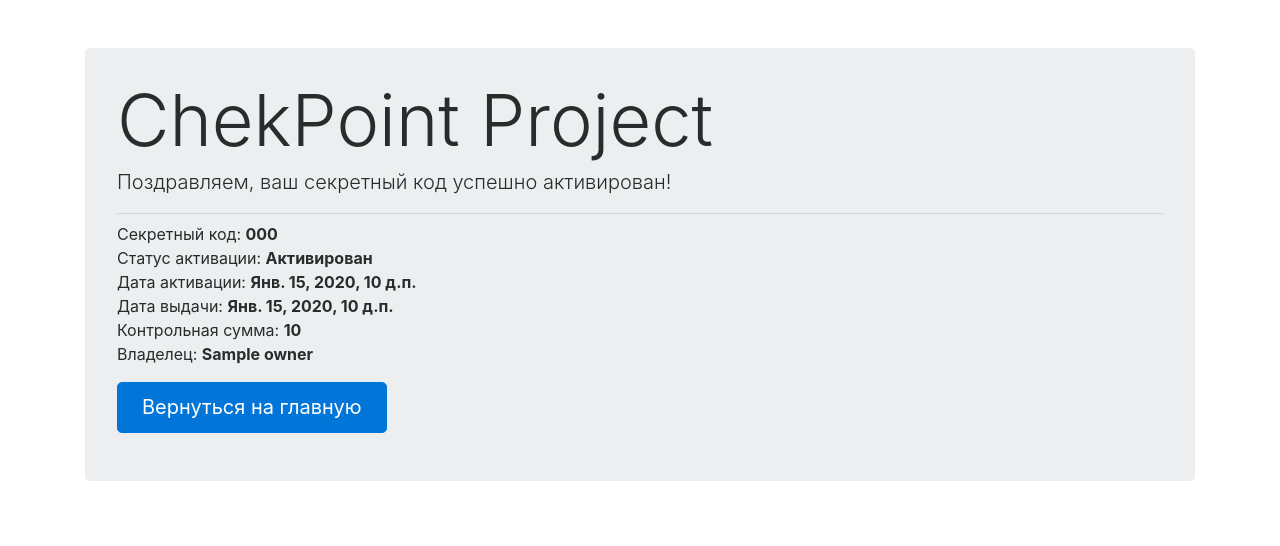
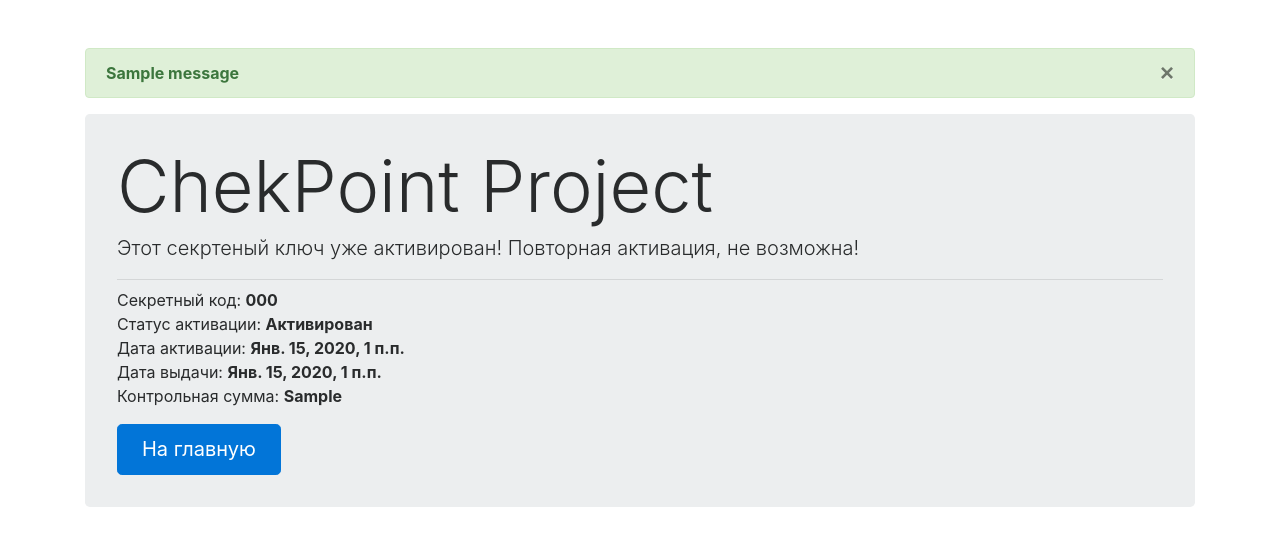
Before and after one commit to semernyakov/test-case-no-name-00, a Django app: template templates/chekpoint/done.html in a window 1280 px wide. Shown: the top 546 px of the page. Run offline with Django 3.2, Linux system fonts and the light colour scheme; tables that the repository leaves empty hold one stand-in row (values such as "Sample post"); the template is opened without the code that fills it: values that come from a table or form of the project are taken from there, most other values are stand-ins (such as "Sample title", 1, 10 or a date in 2020); one stand-in notice (Sample message) is shown; some libraries are stand-ins or nearby versions.

Commit message:
Закрыл все поставленные задачи, добавил описание

```diff
--- a/chekpoint/form.py
+++ b/chekpoint/form.py
@@ -5,5 +5,5 @@ class ChekActivationForm(forms.Form):
     code = forms.CharField(max_length=4)
 
 
-class KeyCodeGenerator(forms.Form):
-    pass
+class KeyCodeActivator(forms.Form):
+    check_sum = forms.CharField(max_length=32, min_length=32)
--- a/chekpoint/models.py
+++ b/chekpoint/models.py
@@ -60,3 +60,6 @@ class KeyBox(models.Model):
         from .sumchecker import check_sum_generator
         check_sum_generator(self)
         super(KeyBox, self).save(*args, **kwargs)
+
+    class Meta:
+        ordering = ['-pub_date']
--- a/project/settings.py
+++ b/project/settings.py
@@ -35,7 +35,6 @@ INSTALLED_APPS = [
     'django.contrib.sessions',
     'django.contrib.messages',
     'django.contrib.staticfiles',
-    'django_extensions',
     'chekpoint',
 ]
 
--- a/project/urls.py
+++ b/project/urls.py
@@ -19,6 +19,6 @@ from chekpoint import views
 
 urlpatterns = [
     path('', views.home, name='home'),
-    path('push/<str:check_sum>', views.push_check_sum, name='checked'),
+    path('push/<str:id>', views.push_check_sum, name='checked'),
     path('admin/', admin.site.urls),
 ]
--- /dev/null
+++ b/requirements.txt
@@ -0,0 +1 @@
+Django==2.1.5
--- a/templates/chekpoint/done.html
+++ b/templates/chekpoint/done.html
@@ -14,9 +14,24 @@
 <body>
   <div class="container" style="padding-top: 3em;">
 
+      {% if messages %}
+        {% for message in messages %}
+         <div class="alert alert-{% if message.tags %}{{ message.tags }}{% endif %}" role="alert">
+            <strong>{{ message }}</strong>
+            <button type="button" class="close" data-dismiss="alert" aria-label="Close">
+              <span aria-hidden="true">&times;</span>
+            </button>
+          </div>
+        {% endfor %}
+      {% endif %}
+
       <div class="jumbotron" style="padding: 2em 2em;">
         <h1 class="display-3">ChekPoint Project</h1>
-        <p class="lead">Поздравляем, ваш секретный код успешно активирован!</p>
+      {% if not check_sum.activation_status %}
+        <p class="lead">Активация секретного ключ</p>
+      {% else %}
+        <p class="lead">Этот секртеный ключ уже активирован! Повторная активация, не возможна!</p>
+      {% endif %}
         <hr class="my-2">
         <p>
           Секретный код: <strong>{{ check_sum.key_code }} </strong><br>
@@ -24,17 +39,38 @@
           Дата активации: <strong>{{ check_sum.end_date }}</strong><br>
           Дата выдачи: <strong>{{ check_sum.pub_date }}</strong><br>
           Контрольная сумма: <strong>{{ check_sum.check_sum }}</strong><br>
-          Владелец: <strong>{{ check_sum.owner }}</strong>
+          <!--Владелец: <strong>{{ check_sum.owner }}</strong>-->
         </p>
-        <p class="lead">
-          <a class="btn btn-primary btn-lg" href="{% url 'home' %}" role="button">Вернуться на главную</a>
-        </p>
+        <div class="lead">
+          <div class="row">
+
+            <div class="col-md-2">
+              <a class="btn btn-primary btn-lg" href="{% url 'home' %}" role="button">На главную</a>
+            </div>
+            {% if not check_sum.activation_status %}
+              <div class="col-md-10">
+
+              <form class="form-inline row" method="post">
+                  {% csrf_token %}
+                  <div class="col-md-3">
+                  <button style="margin-left: -0.25em;" name="" id="" value="/" class="btn btn-success btn-lg" type="submit">Активировать код</button>
+                  </div>
+                <div class="form-group col-md-9">
+                    <input value="{{ check_sum.check_sum }}" maxlength="32" type="text" name="check_sum" id="id_check_sum" class="col-12 form-control form-control-lg" placeholder="XXXXXXXXXXXXXXXXXXXXXXXXXXXXXXXX" required>
+
+                  </div>
+              </form>
+
+            </div>
+            {% endif %}
+          </div>
       </div>
+
+      </div>
+
   </div>
+<script src="https://code.jquery.com/jquery-3.1.1.slim.min.js" integrity="sha384-A7FZj7v+d/sdmMqp/nOQwliLvUsJfDHW+k9Omg/a/EheAdgtzNs3hpfag6Ed950n" crossorigin="anonymous"></script>
+<script src="https://cdnjs.cloudflare.com/ajax/libs/tether/1.4.0/js/tether.min.js" integrity="sha384-DztdAPBWPRXSA/3eYEEUWrWCy7G5KFbe8fFjk5JAIxUYHKkDx6Qin1DkWx51bBrb" crossorigin="anonymous"></script>
+<script src="https://maxcdn.bootstrapcdn.com/bootstrap/4.0.0-alpha.6/js/bootstrap.min.js" integrity="sha384-vBWWzlZJ8ea9aCX4pEW3rVHjgjt7zpkNpZk+02D9phzyeVkE+jo0ieGizqPLForn" crossorigin="anonymous"></script>
 </body>
 </html>
-
-
-{#<script src="https://code.jquery.com/jquery-3.1.1.slim.min.js" integrity="sha384-A7FZj7v+d/sdmMqp/nOQwliLvUsJfDHW+k9Omg/a/EheAdgtzNs3hpfag6Ed950n" crossorigin="anonymous"></script>#}
-{#<script src="https://cdnjs.cloudflare.com/ajax/libs/tether/1.4.0/js/tether.min.js" integrity="sha384-DztdAPBWPRXSA/3eYEEUWrWCy7G5KFbe8fFjk5JAIxUYHKkDx6Qin1DkWx51bBrb" crossorigin="anonymous"></script>#}
-{#<script src="https://maxcdn.bootstrapcdn.com/bootstrap/4.0.0-alpha.6/js/bootstrap.min.js" integrity="sha384-vBWWzlZJ8ea9aCX4pEW3rVHjgjt7zpkNpZk+02D9phzyeVkE+jo0ieGizqPLForn" crossorigin="anonymous"></script>#}
```
Also changed, not shown: chekpoint/management/commands/setcounter.py (+5 -4 lines), chekpoint/views.py (+37 -6 lines), templates/chekpoint/home.html (+28 -12 lines), README.md, chekpoint/migrations/0001_initial.py, chekpoint/migrations/0002_auto_20190110_0050.py (deleted), chekpoint/migrations/0003_keybox_counter_write_off.py (deleted).
